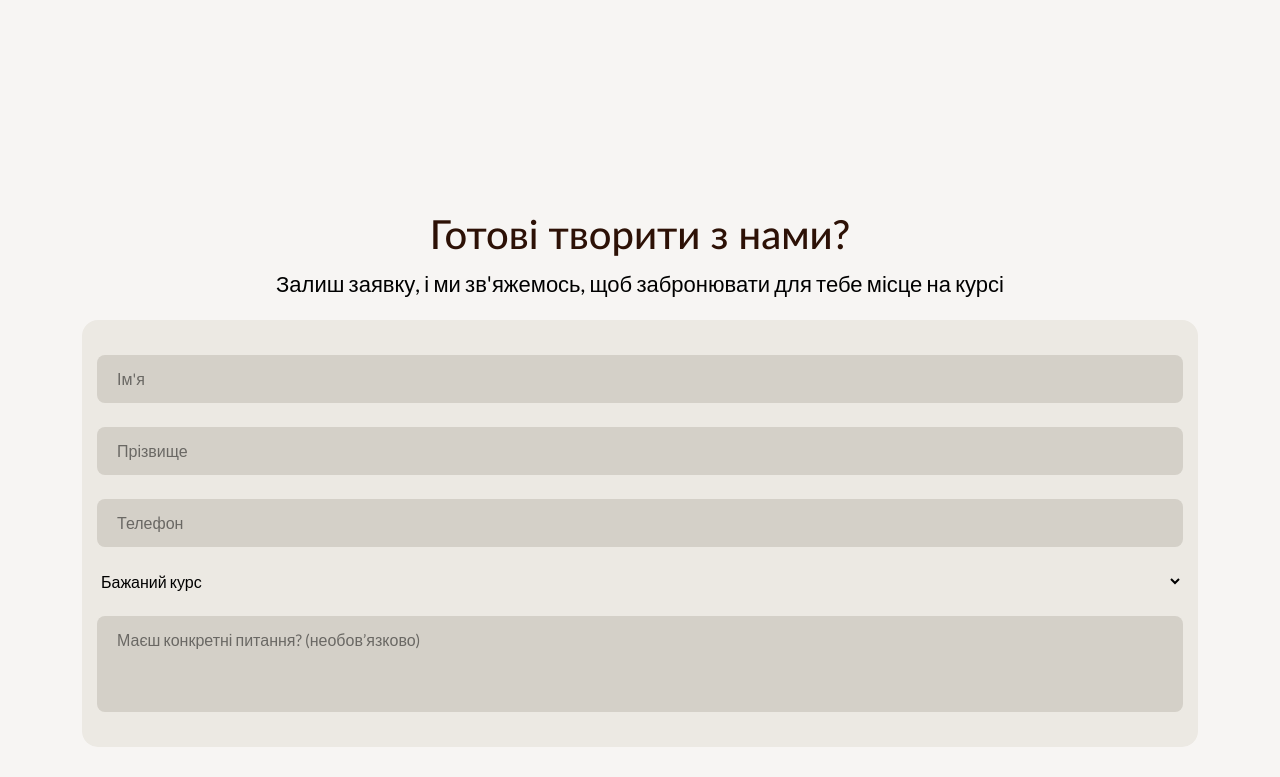
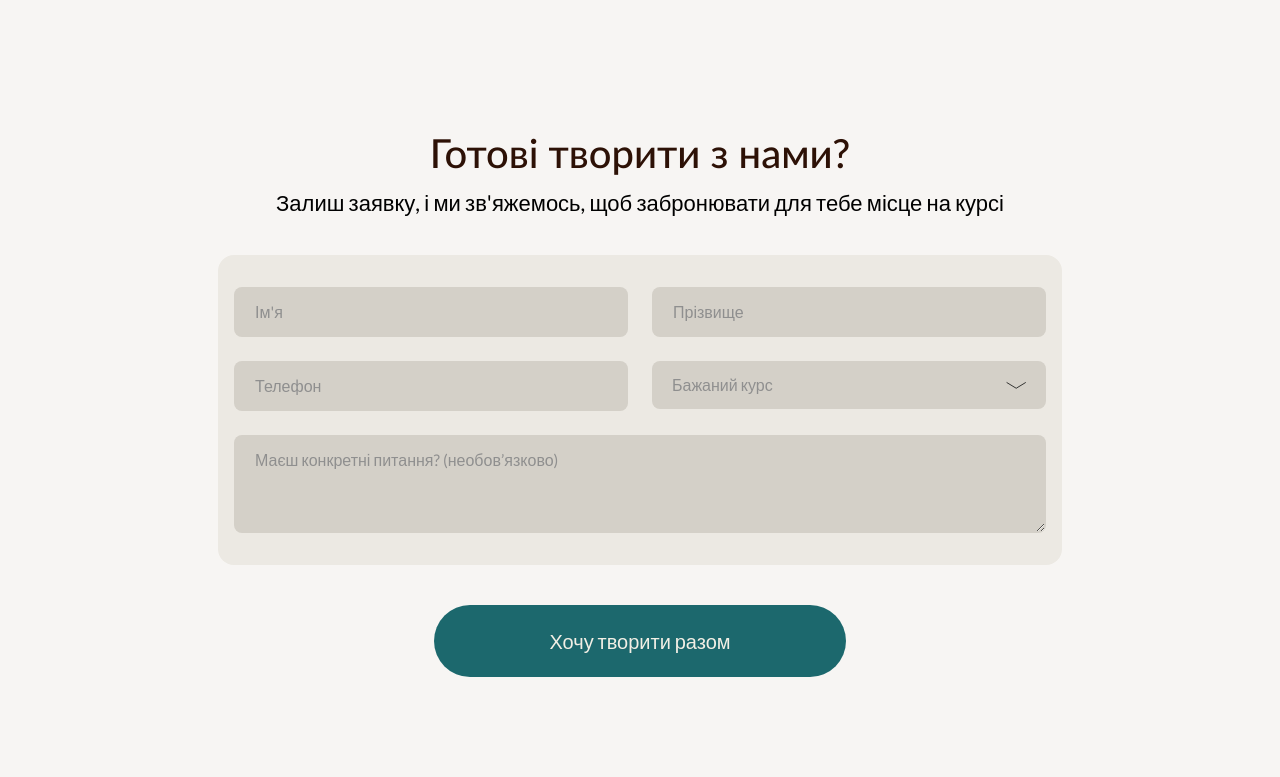
Before and after one commit to 7flowsstudio/floristics_agency, a Next.js app: page / in a window 1280 px wide. Shown: the part 3320-4097 px from the top of the page. Built offline with nearby package versions, Linux system fonts and the light colour scheme.

Commit message:
styles: add interactive for inputs and desktop layout

```diff
--- a/src/app/globals.css
+++ b/src/app/globals.css
@@ -43,14 +43,13 @@
   --color-greyNormalActive: var(--foundation--grey-normal-active);
   --color-cardDark: var(--with-taste-dark-card);
   --hero-gradient: var(--hero-gradient);
-  --with-taste-bg: var(--with-taste-bg);
-
   --gradient-image-overlay: linear-gradient(
     180deg,
     rgba(236, 233, 227, 0) 50%,
     rgba(236, 233, 227, 0.913462) 94.23%,
     #ece9e3 100%
   );
+  --color-error: #CB0205;
 }
 
 .gradient-image-overlay {
--- a/src/components/forms/CourseForm.tsx
+++ b/src/components/forms/CourseForm.tsx
@@ -1,5 +1,5 @@
 'use client';
-import { useEffect, useRef } from 'react';
+import { useEffect, useRef, useState } from 'react';
 import { useActionState } from 'react';
 import { sendCourseForm } from '@/lib/actions/send-form-actions';
 import { FormInput } from '../ui/form/FormInput';
@@ -23,41 +23,79 @@ export default function CourseForm({ onSuccess }: CourseFormProps) {
   );
   const formRef = useRef<HTMLFormElement>(null);
 
+  const courses = [
+    { value: 'my-work-my-dream', label: 'Моя робота — моя мрія' },
+    { value: 'food-floristry', label: 'Food-флористика' },
+    { value: 'floristry', label: 'Флористика' },
+    { value: 'business-management', label: 'Ведення бізнесу' },
+  ];
+
+  const [selectedCourse, setSelectedCourse] = useState('');
+  const [selectedCourseLabel, setSelectedCourseLabel] = useState('');
+  const [courseTouched, setCourseTouched] = useState(false);
+
   useEffect(() => {
     if (state.success) {
       formRef.current?.reset();
+      setSelectedCourse('');
+      setSelectedCourseLabel('');
+      setCourseTouched(false);
       onSuccess();
     }
   }, [state.success]);
 
+  const handleCourseChange = (val: string) => {
+    setSelectedCourse(val);
+    const option = courses.find(c => c.value === val);
+    setSelectedCourseLabel(option?.label || '');
+  };
+
   return (
-    <form action={formAction} ref={formRef}>
-      <div className="bg-card rounded-2xl py-8.75 px-[15px] flex flex-col gap-6">
-        {/* <FormInput name="name" placeholder="Ім'я" />
-        {state.errors?.name && <p>{state.errors.name}</p>} */}
+    <form
+      action={formAction}
+      ref={formRef}
+      className="max-w-211 mx-auto mt-6 lg:mt-10"
+    >
+      <div className="bg-card rounded-2xl py-8 px-4 flex flex-col gap-6 lg:mt-10">
+        <div className="grid grid-cols-1 md:grid-cols-2 gap-6">
+          <FormInput
+            name="name"
+            placeholder="Ім'я"
+            error={state.errors?.name?.join(', ')}
+          />
 
-        <FormInput name="name" placeholder="Ім'я" error={state.errors?.name} />
+          <FormInput name="surname" placeholder="Прізвище" />
 
-        <FormInput name="surname" placeholder="Прізвище" />
+          <FormInput
+            name="phone"
+            placeholder="Телефон"
+            error={state.errors?.phone?.join(', ')}
+          />
 
-        <FormInput
-          name="phone"
-          placeholder="Телефон"
-          error={state.errors?.phone}
+          <FormSelect
+            name="course"
+            placeholder="Бажаний курс"
+            value={selectedCourse}
+            onChange={handleCourseChange}
+            onBlur={() => setCourseTouched(true)}
+            options={courses}
+            error={state.errors?.course?.join(', ')}
+            touched={courseTouched}
+          />
+        </div>
+
+        <input type="hidden" name="course" value={selectedCourseLabel} />
+
+        <FormTextarea
+          name="message"
+          placeholder="Маєш конкретні питання? (необов’язково)"
         />
-
-         <select name="course" aria-label="Бажаний курс">
-          <option value="">Бажаний курс</option>
-          <option value="my-work-my-dream">Моя робота — моя мрія</option>
-          <option value="food-floristry">Food-флористика</option>
-          <option value="floristry">Флористика</option>
-          <option value="business-management">Ведення бізнесу</option>
-        </select>
-        {/* <FormSelect name="course" options={courses} /> */}
-        <FormTextarea name="message" placeholder="Маєш конкретні питання? (необов’язково)" />
       </div>
 
-      <Button disabled={pending} className='w-full mt-8 mb-20'>
+      <Button
+        disabled={pending}
+        className="w-full mt-8 mb-20 lg:mt-10 lg:mb-45  lg:mx-auto lg:max-w-103"
+      >
         {pending ? 'Відправка...' : 'Хочу творити разом'}
       </Button>
     </form>
--- a/src/components/sections/Form.tsx
+++ b/src/components/sections/Form.tsx
@@ -23,11 +23,9 @@ function Form() {
   };
 
   return (
-    <Container>
-      <SectionHeading className="pt-20.25 pb-2">
-        Готові творити з нами?
-      </SectionHeading>
-      <SectionSubheading className="pb-6">
+    <Container className="mt-20.25 lg:mt-40">
+      <SectionHeading className="pb-2">Готові творити з нами?</SectionHeading>
+      <SectionSubheading>
         Залиш заявку, і ми зв'яжемось, щоб забронювати для тебе місце на курсі
       </SectionSubheading>
       <CourseForm onSuccess={() => setIsOpen(true)} />
--- a/src/components/sections/Reviews.tsx
+++ b/src/components/sections/Reviews.tsx
@@ -58,7 +58,7 @@ function Reviews() {
         </Container>
       </div>
 
-      <Container className="hidden lg:flex py-40">
+      <Container className="hidden lg:flex pt-40">
         <Image
           src={imageSrc}
           alt={imageAlt}
--- a/src/components/ui/form/FormFieldError.tsx
+++ b/src/components/ui/form/FormFieldError.tsx
@@ -1,17 +1,12 @@
-import React from 'react';
-
 interface FormFieldErrorProps {
   error?: string;
-  touched?: boolean;
 }
 
-const FormFieldError: React.FC<FormFieldErrorProps> = ({ error, touched }) => {
-  if (!error || !touched) return null;
+const FormFieldError: React.FC<FormFieldErrorProps> = ({ error }) => {
+  if (!error) return null;
 
   return (
-    <span className="text-red-500 text-sm mt-1">
-      {error}
-    </span>
+    <span className="text-error text-xs mt-1 text-right w-full">{error}</span>
   );
 };
 
--- a/src/components/ui/form/FormInput.tsx
+++ b/src/components/ui/form/FormInput.tsx
@@ -1,3 +1,8 @@
+'use client';
+
+import clsx from 'clsx';
+import FormFieldError from './FormFieldError';
+
 interface FormInputProps {
   name: string;
   type?: string;
@@ -17,13 +22,16 @@ export const FormInput: React.FC<FormInputProps> = ({
         name={name}
         type={type}
         placeholder={placeholder}
-        className="py-3 px-5 bg-cardDark rounded-lg"
+        className={clsx(
+          'py-3 px-5 rounded-lg bg-cardDark outline-none border border-transparent transition-colors',
+          'placeholder-greyNormalActive',
+          'focus:border-secondary',
+          'not-placeholder-shown:border-primary',
+          error && 'border-error',
+        )}
       />
-      {error && (
-        <span className="text-red-700 text-xs mt-1 text-right">
-          {error}
-        </span>
-      )}
+
+      <FormFieldError error={error} />
     </div>
   );
 };
--- a/src/components/ui/form/FormSelect.tsx
+++ b/src/components/ui/form/FormSelect.tsx
@@ -1,5 +1,6 @@
 import React, { useState, useRef, useEffect } from 'react';
 import FormFieldError from './FormFieldError';
+import Image from 'next/image';
 
 interface Option {
   value: string;
@@ -30,10 +31,12 @@ export const FormSelect: React.FC<FormSelectProps> = ({
   const [isOpen, setIsOpen] = useState(false);
   const selectRef = useRef<HTMLDivElement>(null);
 
-  // Close dropdown when clicking outside
   useEffect(() => {
     const handleClickOutside = (event: MouseEvent) => {
-      if (selectRef.current && !selectRef.current.contains(event.target as Node)) {
+      if (
+        selectRef.current &&
+        !selectRef.current.contains(event.target as Node)
+      ) {
         setIsOpen(false);
         onBlur();
       }
@@ -45,7 +48,6 @@ export const FormSelect: React.FC<FormSelectProps> = ({
     };
   }, [onBlur]);
 
-  // Close dropdown on ESC key
   useEffect(() => {
     const handleKeyDown = (event: KeyboardEvent) => {
       if (event.key === 'Escape') {
@@ -76,29 +78,31 @@ export const FormSelect: React.FC<FormSelectProps> = ({
         <button
           type="button"
           onClick={() => setIsOpen(!isOpen)}
-          className="w-full py-3 px-8 bg-cardDark rounded-lg text-left flex justify-between items-center"
+          className="w-full py-3 px-5 bg-cardDark rounded-lg text-left flex justify-between items-center cursor-pointer"
         >
-          <span className={selectedOption ? '' : 'text-gray-400'}>
+          <span className={selectedOption ? '' : 'text-greyNormalActive'}>
             {selectedOption ? selectedOption.label : placeholder}
           </span>
-          <svg
-            className={`w-5 h-5 transition-transform ${isOpen ? 'rotate-180' : ''}`}
-            fill="none"
-            stroke="currentColor"
-            viewBox="0 0 24 24"
-          >
-            <path strokeLinecap="round" strokeLinejoin="round" strokeWidth={2} d="M19 9l-7 7-7-7" />
-          </svg>
+          <Image
+            width={8}
+            height={8}
+            src="/arrow-dropdown.svg"
+            alt="dropdown arrow"
+            className={`w-5 h-5 transition-transform duration-200 rotate-180 ${isOpen ? 'rotate-360' : ''}`}
+          />
         </button>
 
         {isOpen && (
-          <div className="absolute z-10 w-full mt-1 bg-cardDark rounded-lg shadow-lg max-h-60 overflow-auto">
-            {options.map((option) => (
+          <div className="absolute z-10 w-full mt-1 bg-cardDark rounded-lg shadow-lg max-h-60 overflow-auto border-b border-red">
+            {options.map((option, index) => (
               <button
                 key={option.value}
                 type="button"
                 onClick={() => handleSelect(option.value)}
-                className="w-full px-8 py-3 text-left hover:bg-gray-700 first:rounded-t-lg last:rounded-b-lg"
+                className={`w-full px-5 py-3 text-left bg-cardDark text-black cursor-pointer
+      hover:bg-greyNormalActive transition-colors ${
+        index !== options.length - 1 ? 'border-b border-orange-950/50' : ''
+      }`}
               >
                 {option.label}
               </button>
@@ -106,7 +110,7 @@ export const FormSelect: React.FC<FormSelectProps> = ({
           </div>
         )}
       </div>
-      <FormFieldError error={error} touched={touched} />
+      <FormFieldError error={error} />
     </div>
   );
 };
--- a/src/components/ui/form/FormTextarea.tsx
+++ b/src/components/ui/form/FormTextarea.tsx
@@ -1,3 +1,5 @@
+import clsx from 'clsx';
+import FormFieldError from './FormFieldError';
 interface FormTextareaProps {
   name: string;
   placeholder?: string;
@@ -14,14 +16,16 @@ export const FormTextarea: React.FC<FormTextareaProps> = ({
       <textarea
         name={name}
         placeholder={placeholder}
-        className="py-3 px-5 bg-cardDark rounded-lg resize-none"
+        className={clsx(
+          'py-3 px-5 rounded-lg bg-cardDark outline-none border border-transparent transition-colors',
+          'placeholder-greyNormalActive',
+          'focus:border-secondary',
+          'not-placeholder-shown:border-primary',
+          error && 'border-error',
+        )}
         rows={3}
       />
-      {error && (
-        <span className="text-red-700 text-xs mt-1">
-          {error}
-        </span>
-      )}
+      {error && <FormFieldError error={error} />}
     </div>
   );
 };
```
Also changed, not shown: public/arrow-dropdown.svg (added).
